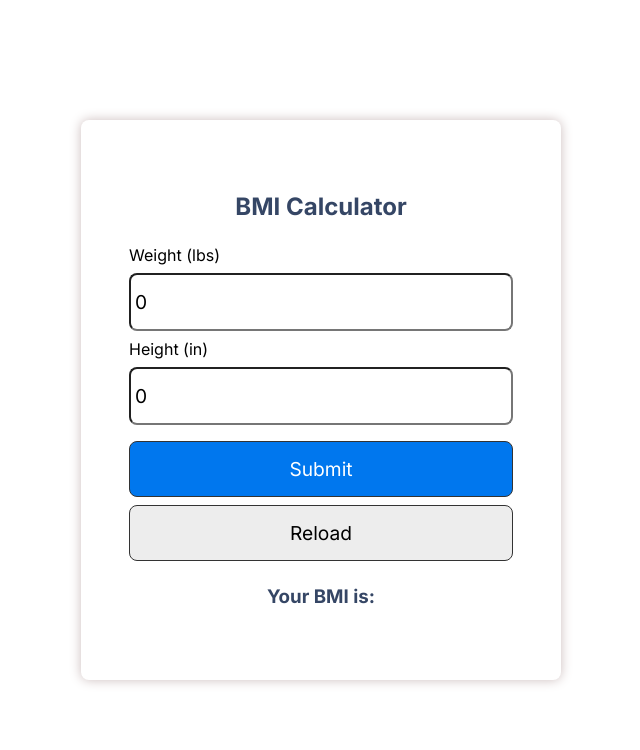
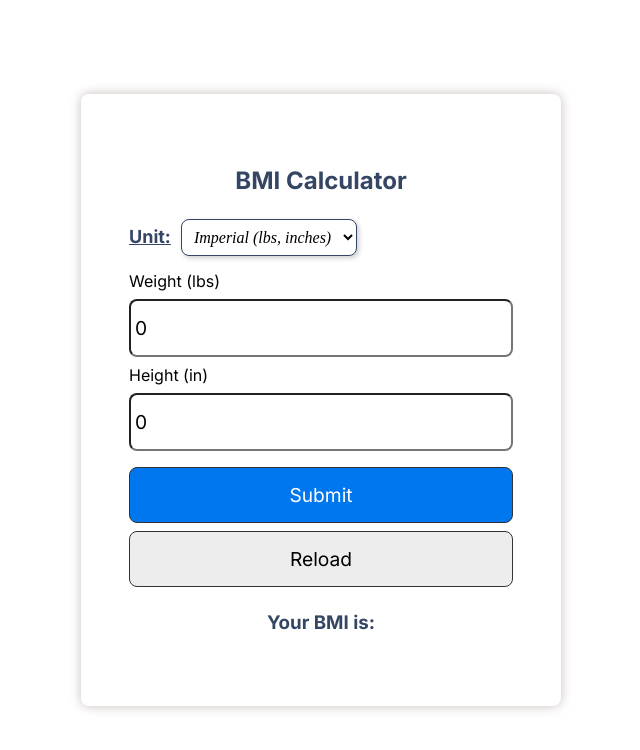
Before and after one commit to iiitl/bmi_calculator, a React (Create React App) app: page / in a window 1280 px wide. Shown: the top 750 px of the page, without its empty margins (319-959 px from the left). Built offline with nearby package versions, Linux system fonts and the light colour scheme.

Commit message:
Added new feature to take input in metric system.

```diff
--- a/src/App.js
+++ b/src/App.js
@@ -1,55 +1,70 @@
 import './App.css';
-import './index.css'
-import React, {useState} from 'react'
+import './index.css';
+import React, { useState } from 'react';
 
 function App() {
   // state
-  const [weight, setWeight] = useState(0)
-  const [height, setHeight] = useState(0)
-  const [bmi, setBmi] = useState('')
-  const [message, setMessage] = useState('')
+  const [weight, setWeight] = useState(0);
+  const [height, setHeight] = useState(0);
+  const [bmi, setBmi] = useState('');
+  const [message, setMessage] = useState('');
+  const [unit, setUnit] = useState('imperial');
+
+  const convert_to_imperial_unit = (weight, height) => {
+    if (unit === 'metric') {
+      return {
+        weight: weight * 2.20462,
+        height: height * 39.3701,
+      };
+    }
+    return { weight, height };
+  };
 
   let calcBmi = (event) => {
-    event.preventDefault()
-    console.log(event);
+    event.preventDefault();
+    if (weight === 0 || height === 0) {
+      alert('Please enter a valid weight and height');
+      return;
+    }
 
-    if (weight === 0 || height === 0) {
-      alert('Please enter a valid weight and height')
+    const { weight: convWeight, height: convHeight } = convert_to_imperial_unit(weight, height);
+    let bmi = (convWeight / (convHeight * convHeight)) * 703;
+    setBmi(bmi.toFixed(1));
+
+    if (bmi < 18.5) {
+      setMessage('You are underweight');
+    } else if (bmi >= 18.5 && bmi < 25) {
+      setMessage('You have a healthy weight');
+    } else if (bmi >= 25 && bmi < 30) {
+      setMessage('You are overweight');
     } else {
-      let bmi = (weight / (height * height) * 703)
-      setBmi(bmi.toFixed(1))
-
-
-        if (bmi < 18.5) {
-          setMessage('You are underweight')
-        }  else if (bmi >= 18.5 && bmi < 25) {
-          setMessage('You have healthy weight')
-        } else if (bmi>=25 && bmi <30) {
-          setMessage('You are overweight')
-        }else{
-          setMessage('You are obese')
-        }
-
+      setMessage('You are obese');
     }
-  }
+  };
 
   let reload = () => {
-    window.location.reload()
-  }
-
+    window.location.reload();
+  };
 
   return (
     <div className="app">
-    <div className='container'>
-      <h2 className='center'>BMI Calculator</h2>
+      <div className='container'>
+        <h2 className='center'>BMI Calculator</h2>
         <form onSubmit={calcBmi}>
-          <div>
-            <label>Weight (lbs)</label>
-            <input type="text" placeholder='Enter Weight in lbs' value={weight} onChange={(e) => setWeight(e.target.value)} />
+          <div class = "Unit_text">
+            <label>Unit:</label>
+            <select class = "input_field" value={unit} onChange={(e) => setUnit(e.target.value)}>
+              <option value="imperial">Imperial (lbs, inches)</option>
+              <option value="metric">Metric (kg, meters)</option>
+            </select>
           </div>
           <div>
-            <label>Height (in)</label>
-            <input type="text" placeholder='Enter height in inches' value={height} onChange={(event) => setHeight(event.target.value)} />
+            <label>Weight ({unit === 'imperial' ? 'lbs' : 'kg'})</label>
+            <input type="text" placeholder='Enter weight' value={weight} onChange={(e) => setWeight(e.target.value)} />
+          </div>
+          <div>
+            <label>Height ({unit === 'imperial' ? 'in' : 'm'})</label>
+            <input type="text" placeholder='Enter height' value={height} onChange={(e) => setHeight(e.target.value)} />
           </div>
           <div>
             <button className='btn' type='submit'>Submit</button>
@@ -60,8 +75,8 @@ function App() {
           <h3>Your BMI is: {bmi}</h3>
           <p>{message}</p>
         </div>
+      </div>
     </div>
-  </div>
   );
 }
 
--- a/src/index.css
+++ b/src/index.css
@@ -73,3 +73,25 @@ p {
 .img-container img {
   height: 200px;
 }
+.Unit_text {
+  margin-top: 5px;
+  margin-bottom: 15px;
+  font-size: large;
+  color: #354665;
+  font-weight: bold;
+  text-decoration: underline;
+}
+.input_field {
+  margin-left: 10px;
+  font-size: medium;
+  font-style: italic;
+  background-color: #ffffff;
+  font-family: 'Times New Roman', Times, serif;
+  border-radius: 8px;
+  border-color: #354665;
+  padding: 8px;
+  cursor: pointer;
+  transition: all 0.3s ease-in-out;
+  outline: none;
+  box-shadow: 2px 2px 5px rgba(0, 0, 0, 0.2);
+}
```
